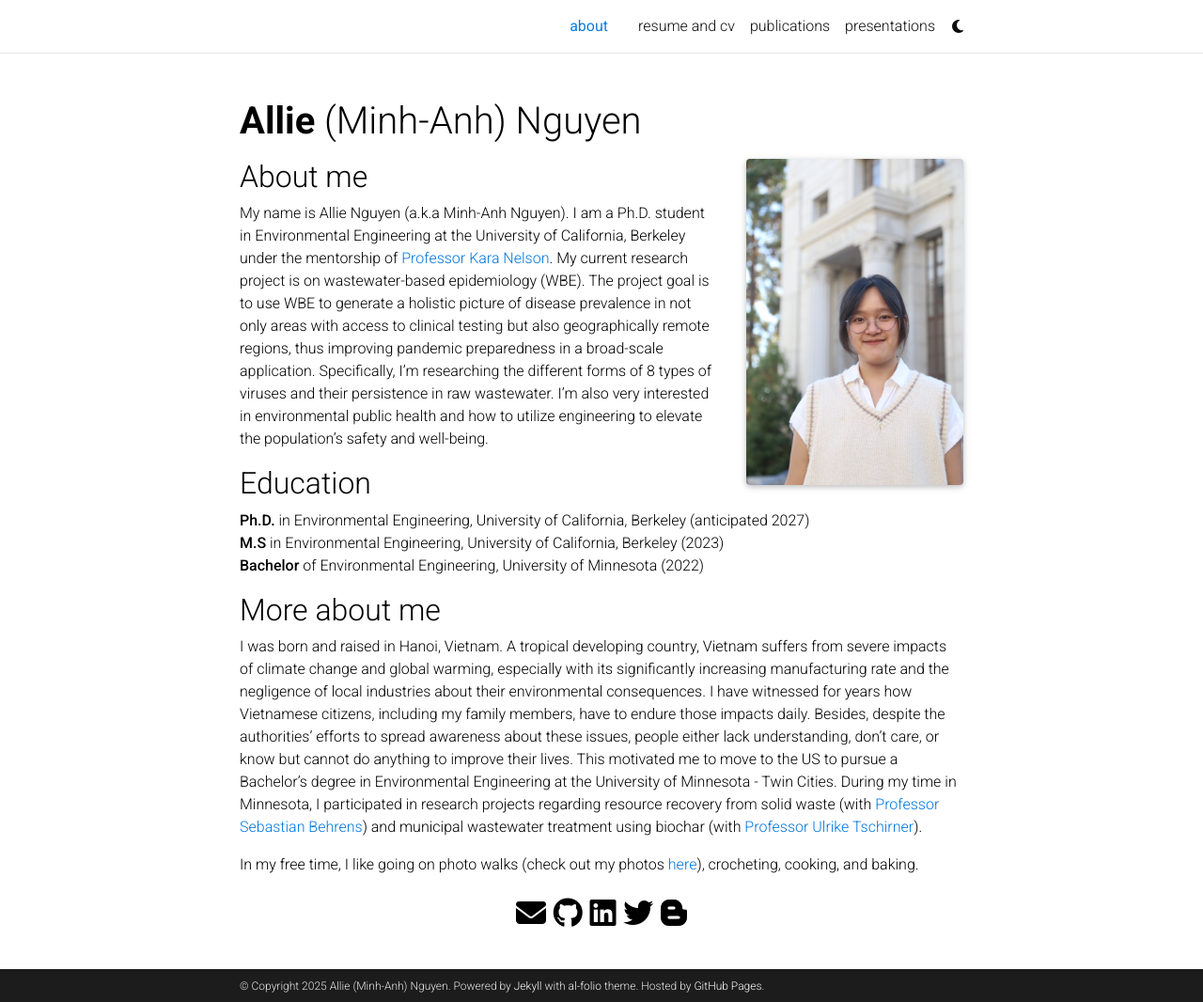
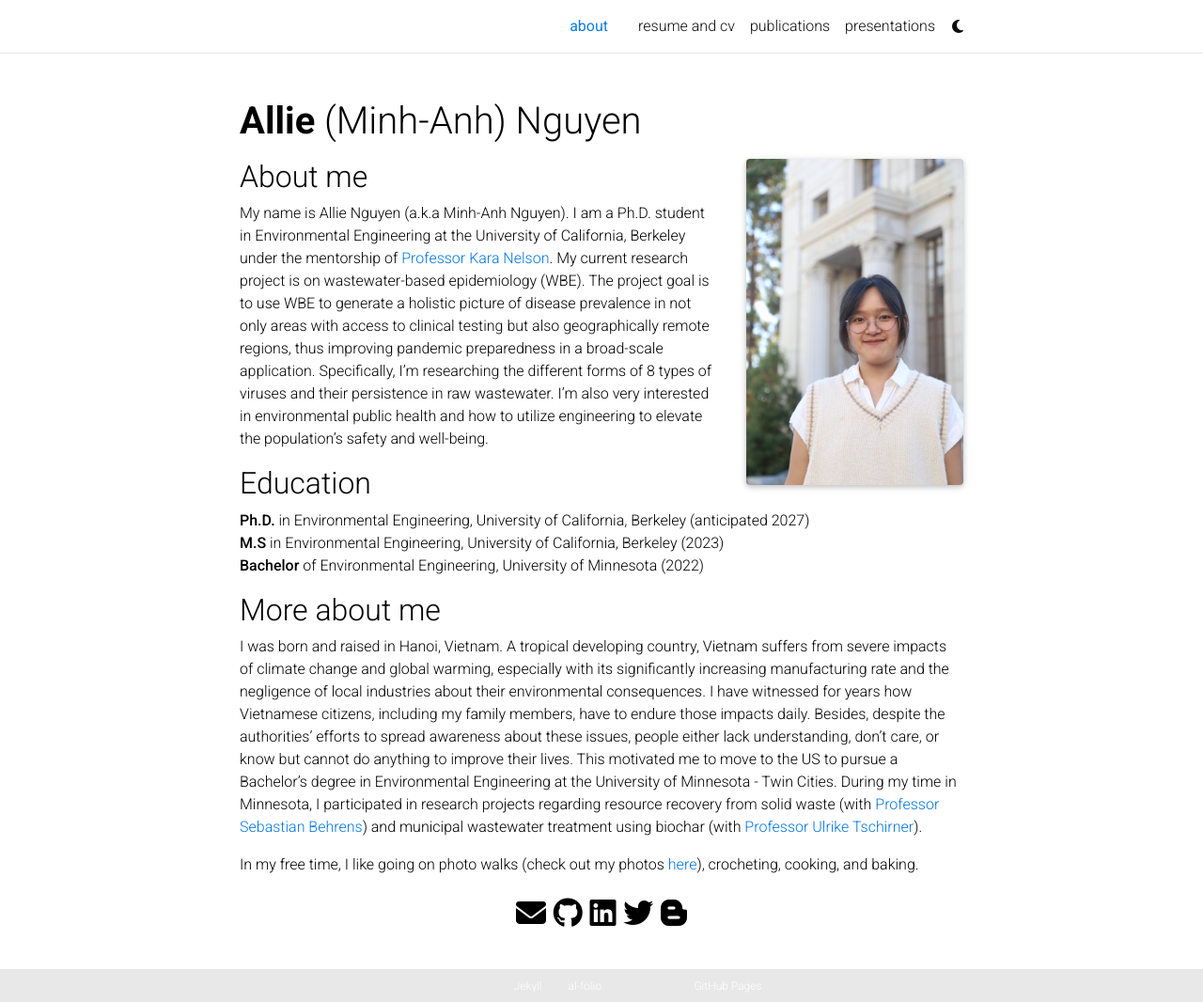
Before and after one commit to alliemnguyen/alliemnguyen.github.io, a Jekyll site: the page built from _pages/about.md, in a window 1280 px wide and 1066 px high. Shown: the whole window at 94% size. Built offline with Jekyll 4.4.1, drawn with Linux system fonts in a browser that asks for light colours; comment, search, counter and statistics services are not loaded; a style sheet for code colours, icons or effects is not loaded.

Commit message:
Update _themes.scss
change global-footer-bg-color to match dark/light theme instead of contrast

```diff
--- a/_sass/_themes.scss
+++ b/_sass/_themes.scss
@@ -10,7 +10,7 @@
   --global-theme-color: #{$blue-color};
   --global-hover-color: #{$blue-color};
   --global-hover-text-color: #{$white-color};
-  --global-footer-bg-color: #{$grey-color-dark};
+  --global-footer-bg-color: #{$grey-color-light};
   --global-footer-text-color: #{$grey-color-light};
   --global-footer-link-color: #{$white-color};
   --global-distill-app-color: #{$grey-color};
@@ -55,7 +55,7 @@
   --global-theme-color: #{$yellow-color};
   --global-hover-color: #{$yellow-color};
   --global-hover-text-color: #{$white-color};
-  --global-footer-bg-color: #{$grey-color-light};
+  --global-footer-bg-color: #{$grey-color-dark};
   --global-footer-text-color: #{$grey-color-dark};
   --global-footer-link-color: #{$black-color};
   --global-distill-app-color: #{$grey-color-light};
```
